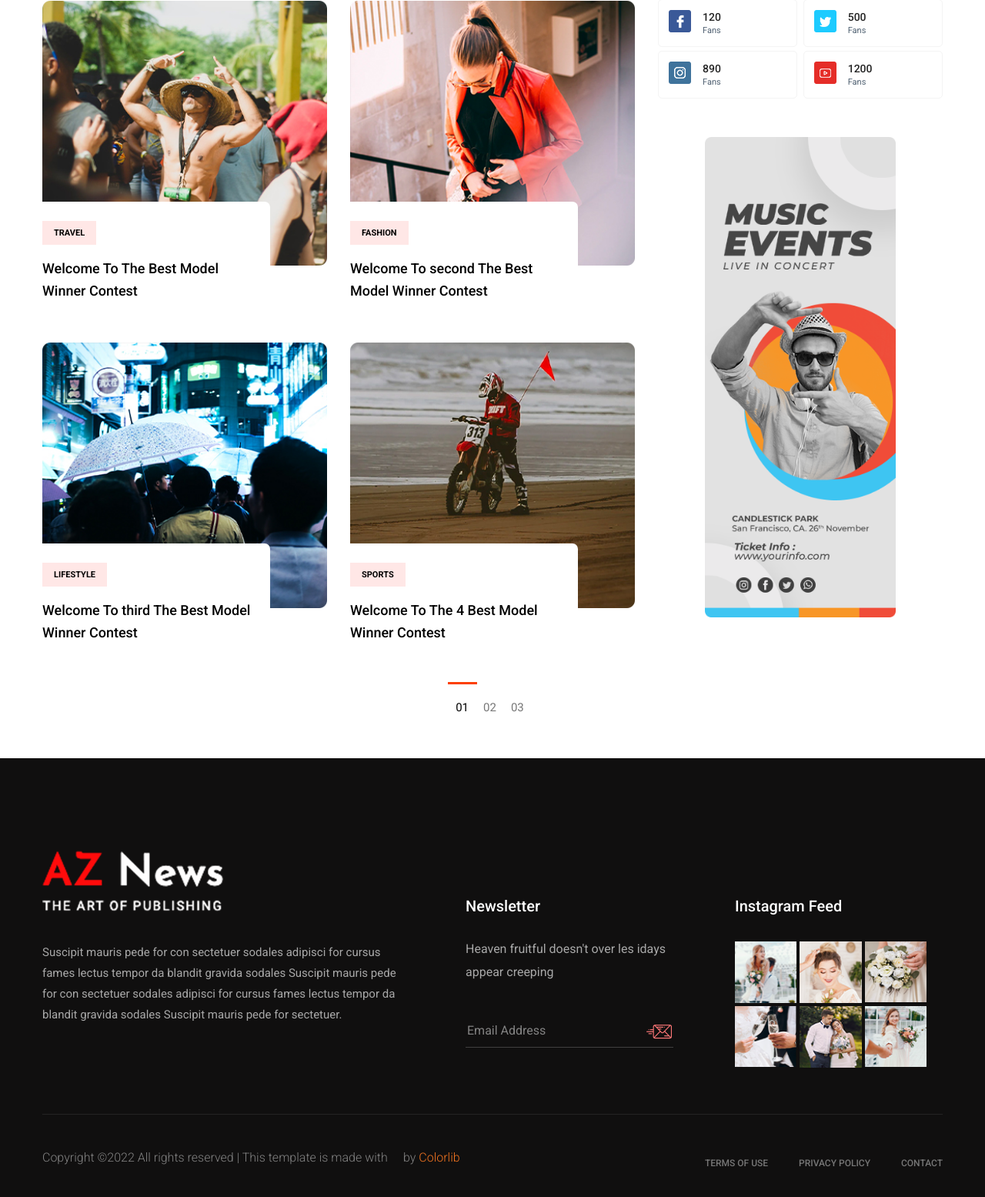
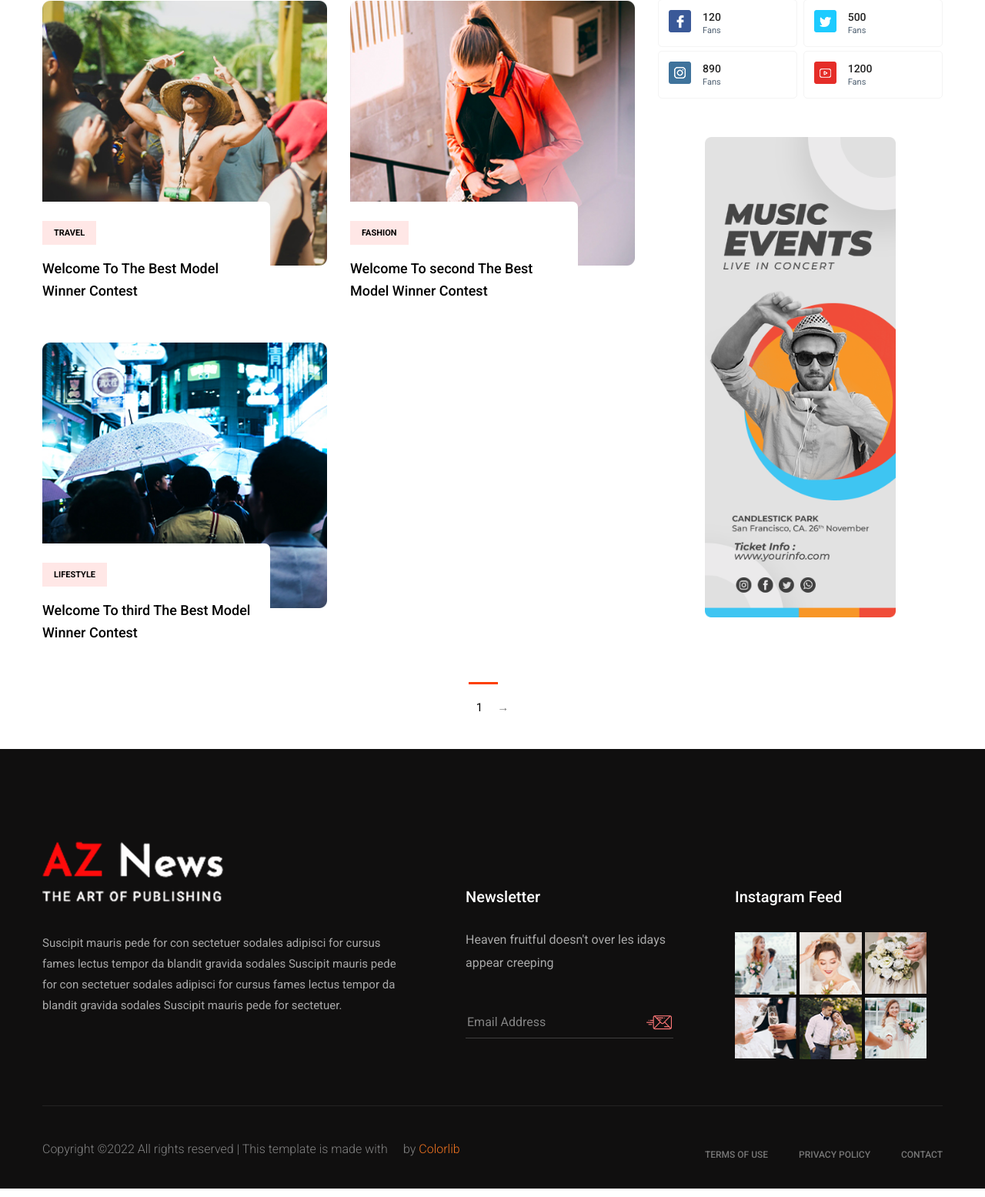
Before and after one commit to Atabek04/aznews, a Django app: page /category/ in a window 1280 px wide. Shown: the part 384-1939 px from the top of the page at 77% size. Run offline with Django 4.2, Linux system fonts and the light colour scheme; data comes from the database, SQL or seed files in the repository; some libraries are stand-ins or nearby versions; some web fonts are replaced.

Commit message:
Changes on filter

```diff
--- a/main/admin.py
+++ b/main/admin.py
@@ -81,3 +81,4 @@ admin.site.register(BlogPost, BlogPostAdmin)
 admin.site.register(RecentPost, RecentPostAdmin)
 admin.site.register(InstaFeeds, InstaFeedsAdmin)
 admin.site.register(SingleBlog, SingleBlogAdmin)
+admin.site.register()
--- a/main/views.py
+++ b/main/views.py
@@ -62,19 +62,40 @@ def blog(request):
 	return render(request, 'blog.html', context)
 
 def category(request):
-	print("salom")
-	print(request.POST)
-	card_list = WnCards.objects.all()
+	print(request.GET)
+	start = 0
+	limit = 3
+	stop = limit
+
 	# Pagination
+	current_page = int(float(request.GET.get('page', 1)))
+	limit = int(request.GET.get('limit', 3))
+	print("current page: ", current_page)
+
+	stop = limit * current_page
+	start = stop - limit
+
+	prev_page =  current_page - 1
+	next_page = 0
+
+	total = WnCards.objects.count()
+
+	if total > stop:
+		next_page = current_page + 1
 
 
-
+	card_list = WnCards.objects.all()[start:stop]
 	followers = Followers.objects.all()
 	posters = Banner.objects.all()
 	context = {
 		'card_list':card_list,
 		'followers':followers,
-		'posters':posters
+		'posters':posters,
+		'current_page': current_page,
+		'prev_page':prev_page,
+		'next_page':next_page,
+		'limit':limit,
+
 	}
 	return render(request, 'category.html', context)
 
--- a/templates/category.html
+++ b/templates/category.html
@@ -119,13 +119,28 @@
 		 </div>
 	 </section>
 	 <!--==================== Whats New End =========================-->
+	 <div class="pagination-area pb-45 text-center">
+        <div class="container">
+            <div class="row">
+                <div class="col-xl-12">
+                    <div class="single-wrap d-flex justify-content-center">
+                        <nav aria-label="Page navigation example">
+                            <ul class="pagination justify-content-start">
+                            	{% if prev_page > 0 %}
+									<li class="page-item"><a class="page-link" href="/category/?page={{prev_page}}&limit={{limit}}">&#8592</a></li>
+                            	{% endif %}
+                                <li class="page-item active"><a class="page-link" href="category/?page={{current_page}}&limit={{limit}}">{{current_page}}</a></li>
+                                {% if next_page > 0 %}
+                                    <li class="page-item"><a class="page-link" href="/category/?page={{next_page}}&limit={{limit}}">&#8594</a></li>
+                                {% endif %}
+                            </ul>
+                          </nav>
+                    </div>
+                </div>
+            </div>
+        </div>
+    </div>
 
-
-
-
-
-	 <!--======================= Start pagination ======================-->
-	 {% include "pagination.html" %}
 	 <!--====================== End pagination  ========================-->
 	 </main>
 {% endblock content %}
--- a/templates/pagination.html
+++ /dev/null
@@ -1,19 +0,0 @@
-	 <div class="pagination-area pb-45 text-center">
-        <div class="container">
-            <div class="row">
-                <div class="col-xl-12">
-                    <div class="single-wrap d-flex justify-content-center">
-                        <nav aria-label="Page navigation example">
-                            <ul class="pagination justify-content-start">
-                              <li class="page-item"><a class="page-link" href="#"><span class="flaticon-arrow roted"></span></a></li>
-                                <li class="page-item active"><a class="page-link" href="#">01</a></li>
-                                <li class="page-item"><a class="page-link" href="#">02</a></li>
-                                <li class="page-item"><a class="page-link" href="#">03</a></li>
-                              <li class="page-item"><a class="page-link" href="#"><span class="flaticon-arrow right-arrow"></span></a></li>
-                            </ul>
-                          </nav>
-                    </div>
-                </div>
-            </div>
-        </div>
-    </div>
```
